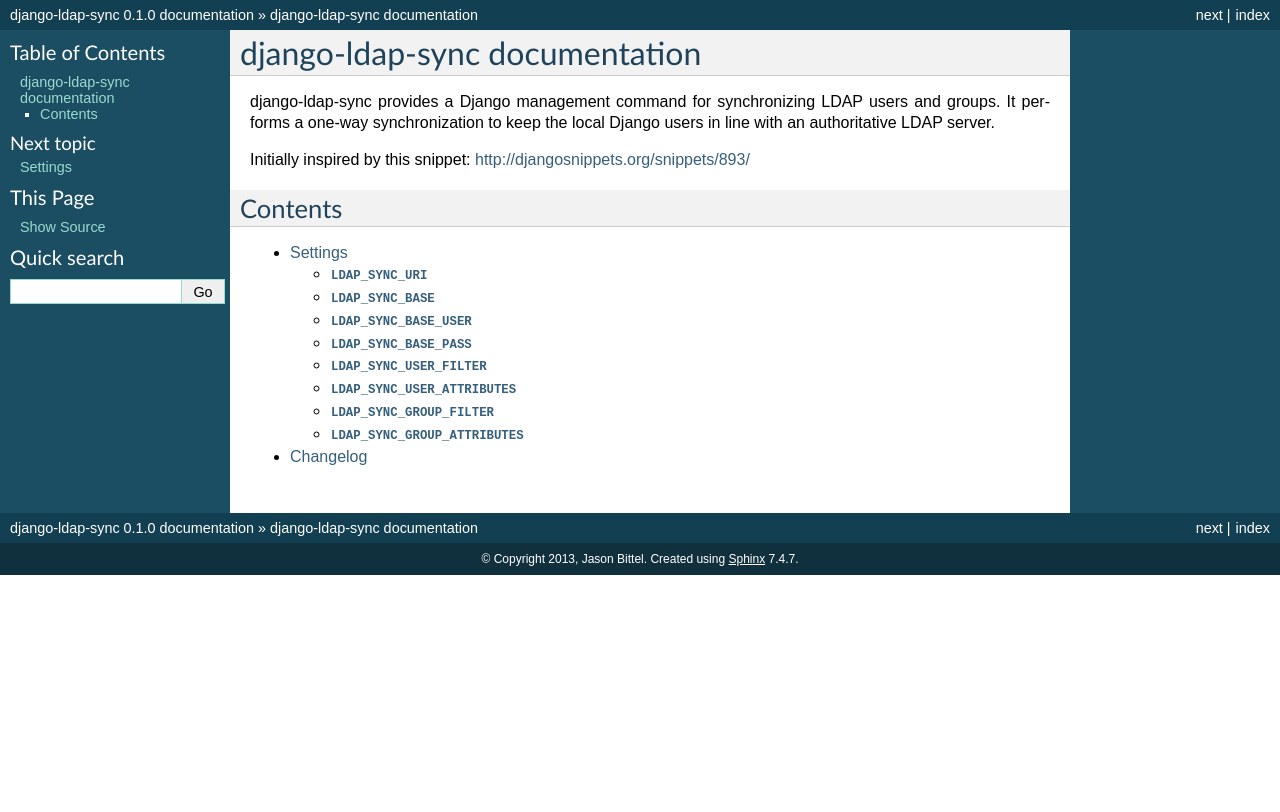
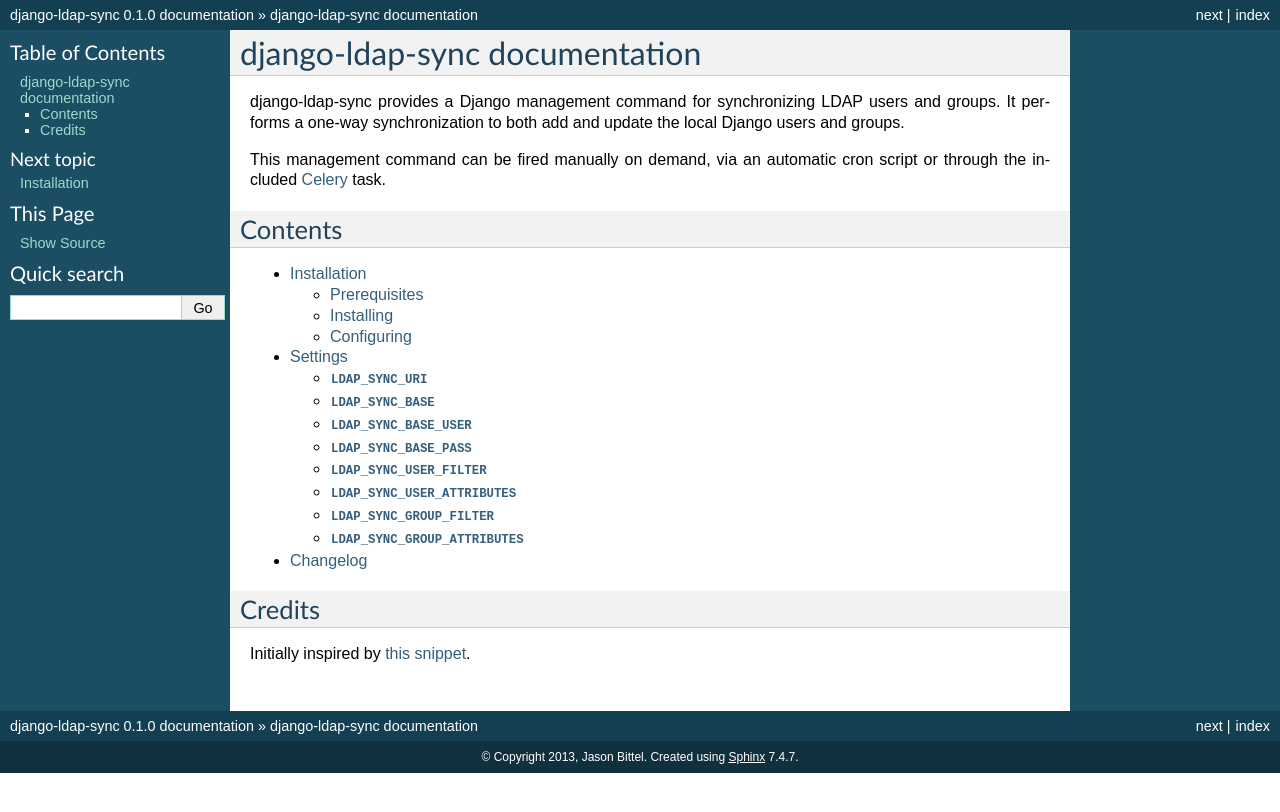
Before and after one commit to jbittel/django-ldap-sync, a Sphinx documentation site: the page built from docs/index.rst, in a window 1280 px wide. Shown: the top 812 px of the page. Built offline with Sphinx 7.4.7, drawn with Linux system fonts in a browser that asks for light colours.

```diff
--- a/docs/conf.py
+++ b/docs/conf.py
@@ -28,7 +28,7 @@ sys.path.insert(0, os.path.abspath('..'))
 extensions = []
 
 # Add any paths that contain templates here, relative to this directory.
-templates_path = ['_templates']
+#templates_path = ['_templates']
 
 # The suffix of source filenames.
 source_suffix = '.rst'
--- a/docs/index.rst
+++ b/docs/index.rst
@@ -7,10 +7,11 @@ django-ldap-sync documentation
 ==============================
 
 django-ldap-sync provides a Django management command for synchronizing LDAP
-users and groups. It performs a one-way synchronization to keep the local
-Django users in line with an authoritative LDAP server.
+users and groups. It performs a one-way synchronization to both add and update
+the local Django users and groups.
 
-Initially inspired by this snippet: http://djangosnippets.org/snippets/893/
+This management command can be fired manually on demand, via an automatic
+cron script or through the included `Celery`_ task.
 
 Contents
 --------
@@ -18,5 +19,14 @@ Contents
 .. toctree::
    :maxdepth: 2
 
+   installation
    settings
    changelog
+
+Credits
+-------
+
+Initially inspired by `this snippet`_.
+
+.. _Celery: http://www.celeryproject.org
+.. _this snippet: http://djangosnippets.org/snippets/893/
```
Also changed, not shown: README.rst (+4 -5 lines), docs/installation.rst (added, +69 -0 lines).
